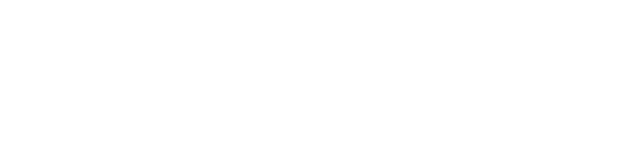
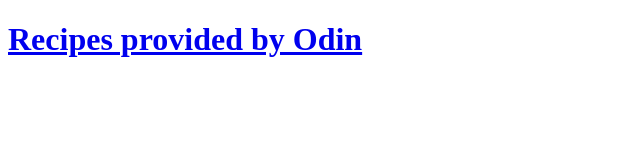
Before and after one commit to tfoley20/odin-recipes, a plain HTML site: page index.html in a window 1280 px wide. Shown: the whole page, without its empty margins (0-640 px from the left). Drawn offline with Linux system fonts and the light colour scheme.

Commit message:
fixed index.html to display link correctly

```diff
--- a/index.html
+++ b/index.html
@@ -2,10 +2,11 @@
 <htm lang="en">
     <head>
         <meta charset="utf-8">
-        <title><a href="./Recipes.html">Recipes provided by Odin</a></title>
+        <title>Recipes</title>
     </head>
 
     <body>
+        <h1><a href="./Recipes.html">Recipes provided by Odin</a></h1>
         <!-- <h1>Mac and Cheese</h1> -->
         <!-- <p>Steps to follow</p> -->
 
```
